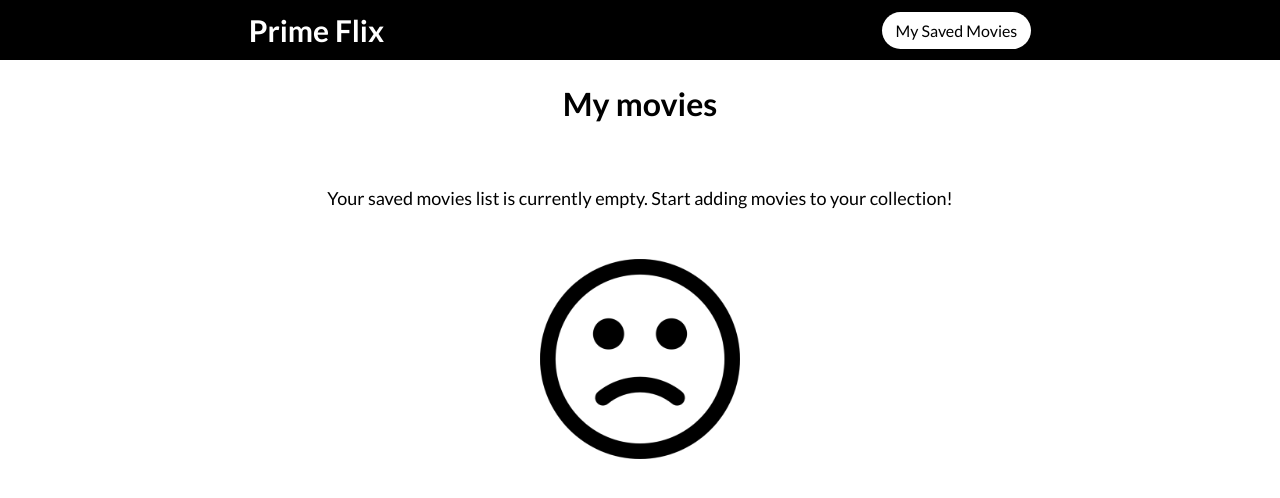
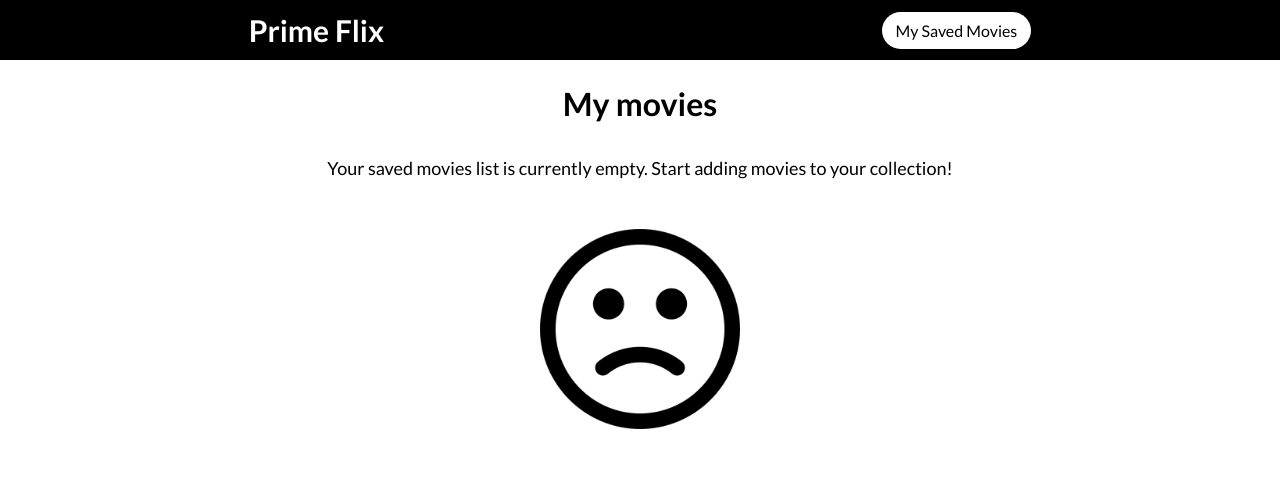
Before and after one commit to pinhomariana/primeflix, a React (Create React App) app: page /favourites in a window 1280 px wide. Shown: the top 498 px of the page. Built offline with nearby package versions, Linux system fonts and the light colour scheme.

Commit message:
updated  styles

```diff
--- a/src/Components/Header/index.js
+++ b/src/Components/Header/index.js
@@ -6,7 +6,7 @@ export default function Header() {
   return (
     <header>
         <Link className='logo' to='/primeflix'>Prime Flix</Link>
-        <Link className='favourites' to='favourites'>My Saved Movies</Link>
+        <Link className='favourites' to='/favourites'>My Saved Movies</Link>
     </header>
   )
 }
--- a/src/Pages/Favourites/Favourites.css
+++ b/src/Pages/Favourites/Favourites.css
@@ -14,7 +14,7 @@
 }
 
 .my-list ul{
-    width: 720px;
+    width: 700px;
 }
 
 .my-list ul li{
@@ -37,7 +37,7 @@
 }
 
 .my-list span {
-    margin: 50px;
+    margin: 20px;
     display: flex;
     flex-direction: column;
     align-items: center;
@@ -51,7 +51,7 @@
 
 @media (max-width: 600px) {
     .my-list li {
-      flex-direction: column; /* Stack the content vertically */
+      flex-direction: column;
       align-items: flex-start;
     }
 
@@ -62,7 +62,7 @@
 
     .my-list li div a,
     .my-list li div button {
-      font-size: 14px; /* Slightly smaller font for smaller screens */
+      font-size: 14px;
       padding: 6px 10px;
     }
   }
--- a/src/routes.js
+++ b/src/routes.js
@@ -13,7 +13,7 @@ export default function RoutesApp() {
       <Routes>
         <Route path="/primeflix" element={<Home />} />
         <Route path="/movie/:id" element={<Movies />} />
-        <Route path="/favourites" element={<Favourites />} />
+        <Route path="favourites" element={<Favourites />} />
         <Route path="*" element={<Error />} />
       </Routes>
     </Router>
```
